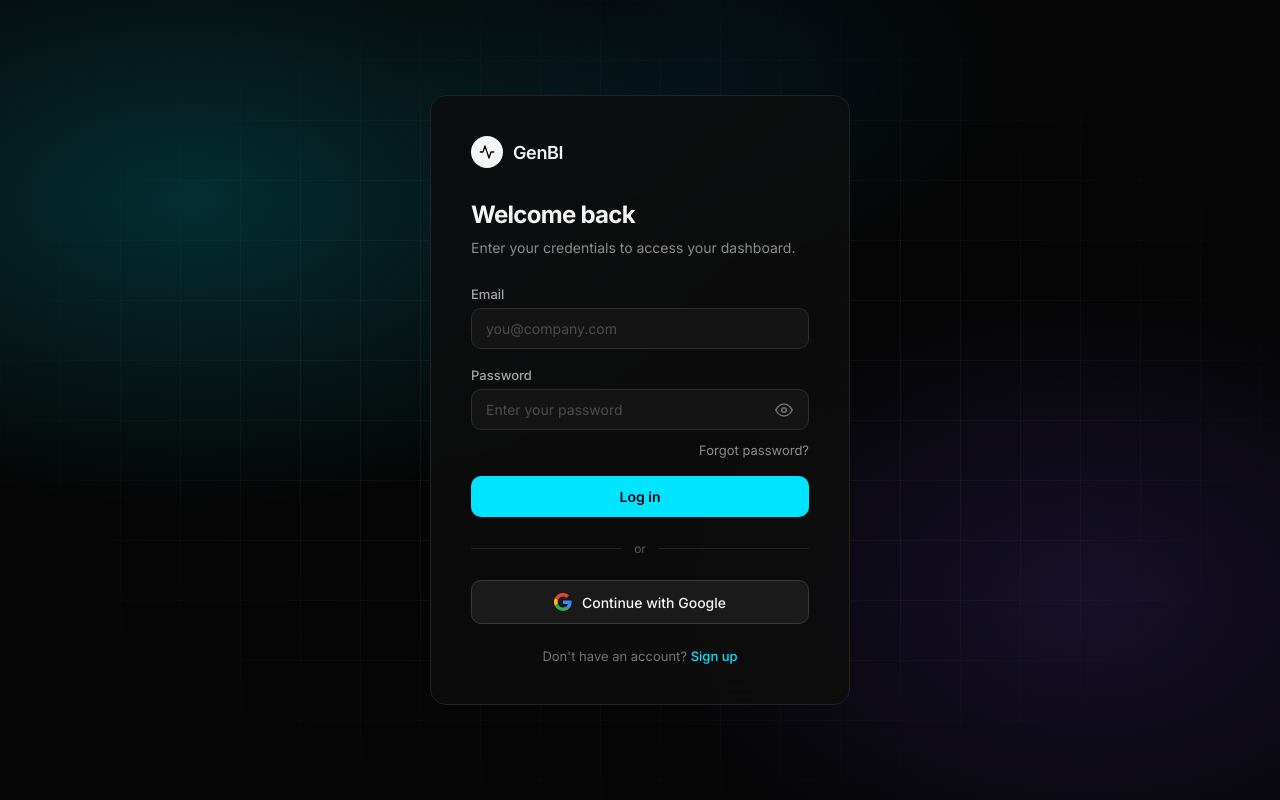
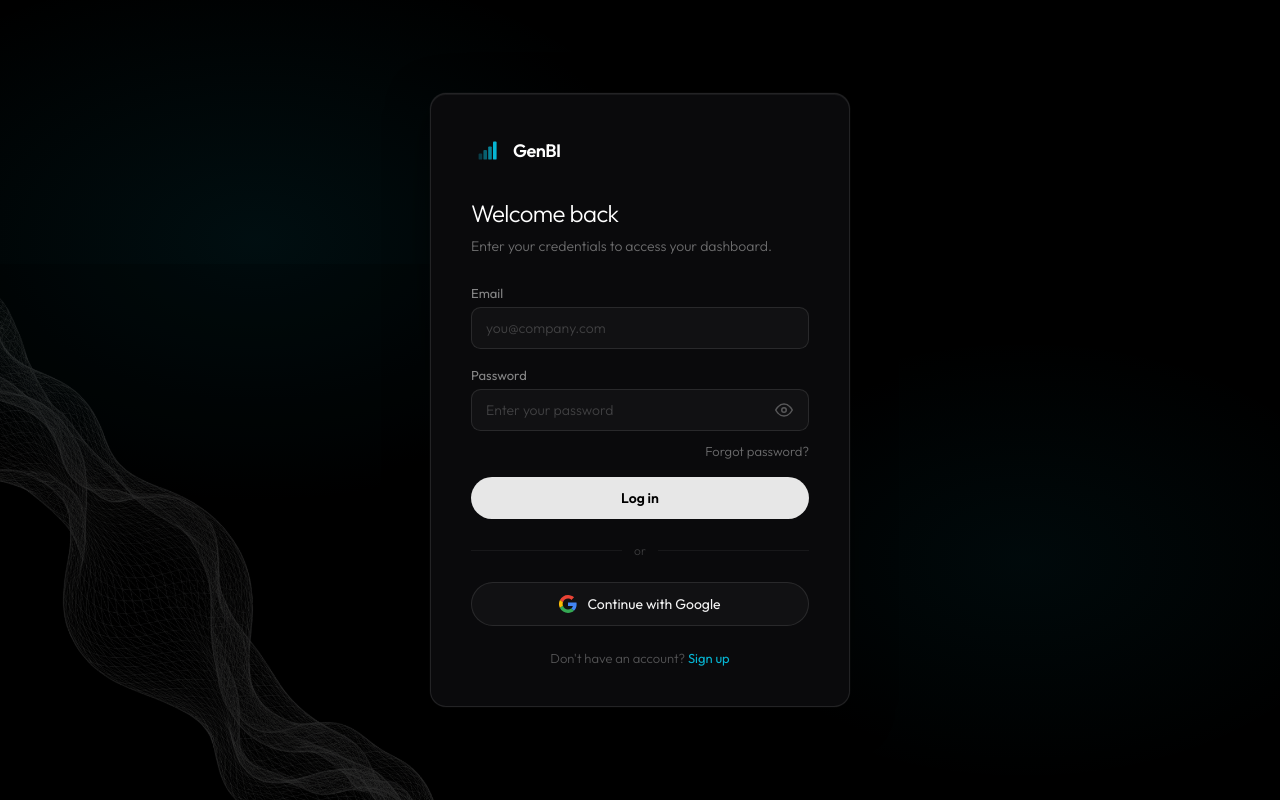
Before and after one commit to TwinAI-inc/GenBI, a Flask app: page /auth/google/callback in a window 1280 px wide. Run offline with Flask 3, Linux system fonts and the light colour scheme; some libraries are stand-ins or nearby versions.

Commit message:
Restyle auth pages to match landing page + fix all links
- auth.css: Outfit font, dark liquid glass card, cyan accents, Growth
  Bars logo, pill-shaped buttons, matching landing page aesthetic
- All 5 auth templates: Outfit font, Growth Bars SVG logo, wave mesh bg
- landing.html: Fix all links to /login, add Sign in nav link, remove
  dead footer links, remove newsletter, add flow section id
- Footer: working links only (Features, How it works, Pricing, Sign in,
  Create account, TwinAI, Contact)

Co-Authored-By: Claude Opus 4.6 (1M context) <noreply@anthropic.com>

```diff
--- a/static/auth.css
+++ b/static/auth.css
@@ -1,70 +1,73 @@
-/* ── GenBI Auth Pages ─────────────────────────────────────────────────────── */
+/* ── GenBI Auth Pages — Matching Landing Page Design ──────────────────────── */
 *,*::before,*::after{box-sizing:border-box;margin:0;padding:0;}
 
 body{
-  font-family:'Inter',system-ui,-apple-system,sans-serif;
-  background:#050505;color:#f5f5f5;
+  font-family:'Outfit',system-ui,-apple-system,sans-serif;
+  background:#000;color:#f5f5f5;
   min-height:100vh;display:flex;align-items:center;justify-content:center;
   -webkit-font-smoothing:antialiased;
   position:relative;overflow:hidden;
 }
+/* Subtle radial glows — matching landing page */
 body::before{
   content:'';position:absolute;inset:0;
   background:
-    radial-gradient(ellipse 60% 55% at 15% 25%, rgba(0,229,255,0.18) 0%, transparent 70%),
-    radial-gradient(ellipse 50% 55% at 85% 75%, rgba(120,80,255,0.15) 0%, transparent 70%),
-    radial-gradient(ellipse 40% 40% at 55% 10%, rgba(0,180,255,0.08) 0%, transparent 60%);
+    radial-gradient(ellipse 50% 50% at 20% 30%, rgba(6,182,212,0.08) 0%, transparent 70%),
+    radial-gradient(ellipse 40% 40% at 80% 70%, rgba(6,182,212,0.05) 0%, transparent 70%);
   pointer-events:none;z-index:0;
 }
-body::after{
-  content:'';position:absolute;inset:0;
-  background-image:
-    linear-gradient(rgba(255,255,255,0.045) 1px, transparent 1px),
-    linear-gradient(90deg, rgba(255,255,255,0.045) 1px, transparent 1px);
-  background-size:60px 60px;
+/* Wave mesh — bottom-left corner like landing page */
+.auth-wave{
+  position:fixed;bottom:-5%;left:-5%;
+  width:45%;height:auto;opacity:0.2;
   pointer-events:none;z-index:0;
-  mask-image:radial-gradient(ellipse at center, black 40%, transparent 80%);
-  -webkit-mask-image:radial-gradient(ellipse at center, black 40%, transparent 80%);
 }
 
-/* ── Card container ─────────────────────────────────────────────────────── */
+/* ── Card container — Liquid Glass ───────────────────────────────────────── */
 .auth-card{
   width:100%;max-width:420px;padding:40px;margin:24px;
-  background:hsl(0 0% 5% / 0.85);backdrop-filter:blur(20px);-webkit-backdrop-filter:blur(20px);
-  border:1px solid hsl(0 0% 14%);
-  border-radius:16px;position:relative;z-index:1;
+  background:#0a0a0c;
+  border:1px solid rgba(255,255,255,0.1);
+  border-radius:1rem;position:relative;z-index:1;
+  /* iOS Liquid Glass */
+  box-shadow:
+    inset 0 1px 0 rgba(255,255,255,0.06),
+    0 8px 40px rgba(0,0,0,0.5),
+    0 0 0 0.5px rgba(255,255,255,0.05);
 }
 
-/* ── Brand ───────────────────────────────────────────────────────────────── */
+/* ── Brand — Growth Bars logo ────────────────────────────────────────────── */
 .auth-brand{display:flex;align-items:center;gap:10px;margin-bottom:32px;}
 .auth-brand-icon{
-  width:32px;height:32px;border-radius:50%;background:#f5f5f5;
+  width:32px;height:32px;border-radius:0;
+  background:transparent;
   display:flex;align-items:center;justify-content:center;
 }
-.auth-brand-icon svg{width:16px;height:16px;}
-.auth-brand-name{font-size:18px;font-weight:600;letter-spacing:-0.02em;}
+.auth-brand-icon svg{width:24px;height:24px;}
+.auth-brand-name{font-size:18px;font-weight:600;letter-spacing:-0.03em;color:#fff;}
 
 /* ── Headings ────────────────────────────────────────────────────────────── */
-.auth-title{font-size:24px;font-weight:700;letter-spacing:-0.03em;margin-bottom:8px;}
-.auth-subtitle{font-size:14px;color:hsl(0 0% 55%);line-height:1.5;margin-bottom:28px;}
+.auth-title{font-size:24px;font-weight:300;letter-spacing:-0.025em;margin-bottom:8px;color:#fff;}
+.auth-subtitle{font-size:14px;font-weight:300;color:rgba(255,255,255,0.4);line-height:1.5;margin-bottom:28px;}
 
 /* ── Form fields ─────────────────────────────────────────────────────────── */
 .form-field{margin-bottom:18px;}
 .form-field label{
-  display:block;font-size:13px;font-weight:500;color:hsl(0 0% 65%);
+  display:block;font-size:13px;font-weight:400;color:rgba(255,255,255,0.5);
   margin-bottom:6px;
 }
 .form-field input{
-  width:100%;padding:11px 14px;font-size:14px;font-family:inherit;
-  background:hsl(0 0% 8%);border:1px solid hsl(0 0% 18%);
-  border-radius:10px;color:#f5f5f5;outline:none;
+  width:100%;padding:11px 14px;font-size:14px;font-family:inherit;font-weight:300;
+  background:rgba(255,255,255,0.03);
+  border:1px solid rgba(255,255,255,0.1);
+  border-radius:0.6rem;color:#f5f5f5;outline:none;
   transition:border-color .2s ease,box-shadow .2s ease;
 }
 .form-field input:focus{
-  border-color:hsl(0 0% 35%);
-  box-shadow:0 0 0 3px hsl(0 0% 15%);
+  border-color:rgba(6,182,212,0.4);
+  box-shadow:0 0 0 3px rgba(6,182,212,0.08);
 }
-.form-field input::placeholder{color:hsl(0 0% 30%);}
+.form-field input::placeholder{color:rgba(255,255,255,0.2);font-weight:300;}
 
 .form-field.error input{border-color:hsl(350 80% 55%);}
 .field-error{font-size:12px;color:hsl(350 80% 60%);margin-top:4px;display:none;}
@@ -73,12 +76,15 @@ body::after{
 /* ── Buttons ─────────────────────────────────────────────────────────────── */
 .auth-submit{
   width:100%;padding:12px;font-size:14px;font-weight:600;font-family:inherit;
-  border:none;border-radius:10px;cursor:pointer;
-  background:#00e5ff;color:#000;
+  border:none;border-radius:5rem;cursor:pointer;
+  background:rgba(255,255,255,0.9);color:#000;
   transition:all .2s ease;margin-top:6px;
   display:flex;align-items:center;justify-content:center;gap:8px;
 }
-.auth-submit:hover:not(:disabled){filter:brightness(1.1);transform:translateY(-1px);box-shadow:0 0 28px rgba(0,229,255,0.18);}
+.auth-submit:hover:not(:disabled){
+  box-shadow:0 0 30px rgba(6,182,212,0.15), 0 8px 24px rgba(0,0,0,0.3);
+  transform:translateY(-1px);
+}
 .auth-submit:disabled{opacity:0.5;cursor:not-allowed;transform:none;filter:none;}
 
 /* Spinner */
@@ -92,26 +98,26 @@ body::after{
 @keyframes spin{to{transform:rotate(360deg);}}
 
 /* ── Links / footer ──────────────────────────────────────────────────────── */
-.auth-footer{text-align:center;margin-top:24px;font-size:13px;color:hsl(0 0% 45%);}
-.auth-footer a{color:#00e5ff;text-decoration:none;font-weight:500;}
+.auth-footer{text-align:center;margin-top:24px;font-size:13px;font-weight:300;color:rgba(255,255,255,0.3);}
+.auth-footer a{color:#06b6d4;text-decoration:none;font-weight:400;}
 .auth-footer a:hover{text-decoration:underline;}
 
 .auth-link-row{display:flex;justify-content:space-between;align-items:center;margin-top:-6px;margin-bottom:18px;}
-.auth-link-row a{font-size:13px;color:hsl(0 0% 55%);text-decoration:none;}
-.auth-link-row a:hover{color:#00e5ff;}
+.auth-link-row a{font-size:13px;font-weight:300;color:rgba(255,255,255,0.4);text-decoration:none;}
+.auth-link-row a:hover{color:#06b6d4;}
 
 /* ── Alert box ───────────────────────────────────────────────────────────── */
 .auth-alert{
-  padding:12px 16px;border-radius:10px;font-size:13px;line-height:1.5;
+  padding:12px 16px;border-radius:0.6rem;font-size:13px;font-weight:300;line-height:1.5;
   margin-bottom:20px;display:none;
 }
 .auth-alert.error{
-  display:block;background:hsl(350 80% 55% / 0.1);
-  border:1px solid hsl(350 80% 55% / 0.25);color:hsl(350 80% 70%);
+  display:block;background:rgba(225,29,72,0.08);
+  border:1px solid rgba(225,29,72,0.2);color:hsl(350 80% 70%);
 }
 .auth-alert.success{
-  display:block;background:hsl(150 60% 40% / 0.1);
-  border:1px solid hsl(150 60% 40% / 0.25);color:hsl(150 60% 65%);
+  display:block;background:rgba(5,150,105,0.08);
+  border:1px solid rgba(5,150,105,0.2);color:hsl(150 60% 65%);
 }
 
 /* ── Password toggle ─────────────────────────────────────────────────────── */
@@ -119,62 +125,57 @@ body::after{
 .password-wrap input{padding-right:44px;}
 .password-toggle{
   position:absolute;right:12px;top:50%;transform:translateY(-50%);
-  background:none;border:none;color:hsl(0 0% 45%);cursor:pointer;
+  background:none;border:none;color:rgba(255,255,255,0.3);cursor:pointer;
   padding:4px;display:flex;align-items:center;
 }
-.password-toggle:hover{color:hsl(0 0% 70%);}
+.password-toggle:hover{color:rgba(255,255,255,0.6);}
 
 /* ── Divider ─────────────────────────────────────────────────────────────── */
 .auth-divider{
   display:flex;align-items:center;gap:12px;margin:24px 0;
-  font-size:12px;color:hsl(0 0% 35%);
+  font-size:12px;font-weight:300;color:rgba(255,255,255,0.2);
 }
 .auth-divider::before,.auth-divider::after{
-  content:'';flex:1;height:1px;background:hsl(0 0% 14%);
+  content:'';flex:1;height:1px;background:rgba(255,255,255,0.06);
 }
 
 /* ── Password strength meter ─────────────────────────────────────────────── */
-.strength-meter{height:3px;border-radius:2px;background:hsl(0 0% 12%);margin-top:8px;overflow:hidden;}
+.strength-meter{height:3px;border-radius:2px;background:rgba(255,255,255,0.06);margin-top:8px;overflow:hidden;}
 .strength-meter-fill{height:100%;border-radius:2px;transition:width .3s ease,background .3s ease;width:0;}
-.strength-text{font-size:11px;margin-top:4px;color:hsl(0 0% 45%);}
+.strength-text{font-size:11px;font-weight:300;margin-top:4px;color:rgba(255,255,255,0.3);}
 
 /* ── Google button ───────────────────────────────────────────────────────── */
 .google-btn{
-  width:100%;padding:12px;font-size:14px;font-weight:500;font-family:inherit;
-  border:1px solid hsl(0 0% 22%);border-radius:10px;cursor:pointer;
-  background:hsl(0 0% 10%);color:#f5f5f5;
+  width:100%;padding:12px;font-size:14px;font-weight:400;font-family:inherit;
+  border:1px solid rgba(255,255,255,0.1);border-radius:5rem;cursor:pointer;
+  background:rgba(255,255,255,0.03);color:#f5f5f5;
   display:flex;align-items:center;justify-content:center;gap:10px;
   transition:all .2s ease;
 }
-.google-btn:hover{background:hsl(0 0% 14%);border-color:hsl(0 0% 30%);}
+.google-btn:hover{
+  background:rgba(255,255,255,0.06);
+  border-color:rgba(255,255,255,0.18);
+}
 .google-btn svg{flex-shrink:0;}
 
 /* ── OTP input ──────────────────────────────────────────────────────────── */
 .otp-input{
-  text-align:center;font-size:28px !important;font-weight:600;
+  text-align:center;font-size:28px !important;font-weight:400;
   letter-spacing:12px;padding:14px !important;
 }
-.otp-input::placeholder{letter-spacing:8px;font-size:22px;font-weight:400;}
+.otp-input::placeholder{letter-spacing:8px;font-size:22px;font-weight:300;}
 
 /* ── Light theme ─────────────────────────────────────────────────────────── */
 body.theme-light{background:#f8f9fa;color:#1a1a2e;}
 body.theme-light::before{
   background:
     radial-gradient(ellipse 60% 55% at 15% 25%, rgba(8,145,178,0.06) 0%, transparent 70%),
-    radial-gradient(ellipse 50% 55% at 85% 75%, rgba(124,58,237,0.04) 0%, transparent 70%),
-    radial-gradient(ellipse 40% 40% at 55% 10%, rgba(8,145,178,0.03) 0%, transparent 60%);
-}
-body.theme-light::after{
-  background-image:
-    linear-gradient(rgba(0,0,0,0.03) 1px, transparent 1px),
-    linear-gradient(90deg, rgba(0,0,0,0.03) 1px, transparent 1px);
+    radial-gradient(ellipse 50% 55% at 85% 75%, rgba(124,58,237,0.04) 0%, transparent 70%);
 }
 body.theme-light .auth-card{
   background:rgba(255,255,255,0.9);border-color:rgba(0,0,0,0.08);
   box-shadow:0 8px 32px rgba(0,0,0,0.08);
 }
-body.theme-light .auth-brand-icon{background:#1a1a2e;}
-body.theme-light .auth-brand-icon svg{stroke:#fff;}
 body.theme-light .auth-brand-name{color:#1a1a2e;}
 body.theme-light .auth-title{color:#1a1a2e;}
 body.theme-light .auth-subtitle{color:#555770;}
@@ -183,14 +184,14 @@ body.theme-light .form-field input{
   background:#fff;border-color:rgba(0,0,0,0.12);color:#1a1a2e;
 }
 body.theme-light .form-field input:focus{
-  border-color:rgba(0,0,0,0.25);box-shadow:0 0 0 3px rgba(0,0,0,0.05);
+  border-color:rgba(8,145,178,0.4);box-shadow:0 0 0 3px rgba(8,145,178,0.08);
 }
 body.theme-light .form-field input::placeholder{color:#999;}
 body.theme-light .auth-submit{background:#1a1a2e;color:#fff;}
 body.theme-light .auth-submit:hover:not(:disabled){box-shadow:0 4px 16px rgba(0,0,0,0.15);}
 body.theme-light .spinner{border-top-color:#fff;}
 body.theme-light .auth-footer{color:#777;}
-body.theme-light .auth-footer a{color:#0891b2;font-weight:600;}
+body.theme-light .auth-footer a{color:#0891b2;font-weight:500;}
 body.theme-light .auth-link-row a{color:#777;}
 body.theme-light .auth-link-row a:hover{color:#0891b2;}
 body.theme-light .auth-alert.error{background:rgba(225,29,72,0.06);border-color:rgba(225,29,72,0.15);color:#be123c;}
--- a/templates/forgot_password.html
+++ b/templates/forgot_password.html
@@ -5,16 +5,17 @@
 <meta name="viewport" content="width=device-width, initial-scale=1.0">
 <title>Forgot password — GenBI</title>
 <link rel="preconnect" href="https://fonts.googleapis.com">
-<link href="https://fonts.googleapis.com/css2?family=Inter:wght@300;400;500;600;700&display=swap" rel="stylesheet">
+<link href="https://fonts.googleapis.com/css2?family=Outfit:wght@100..900&display=swap" rel="stylesheet">
 <link rel="stylesheet" href="/static/auth.css">
 </head>
 <body>
 <script>try{if(localStorage.getItem('genbi-theme')==='light')document.body.classList.add('theme-light');}catch(e){}</script>
 
+<img src="/public/images/wave-mesh.png" alt="" class="auth-wave">
 <div class="auth-card">
   <div class="auth-brand">
     <div class="auth-brand-icon">
-      <svg viewBox="0 0 24 24" fill="none" stroke="#050505" stroke-width="2" stroke-linecap="round" stroke-linejoin="round"><path d="M22 12h-4l-3 9L9 3l-3 9H2"/></svg>
+      <svg width="24" height="24" viewBox="0 0 40 40" fill="none"><rect x="6" y="26" width="6" height="10" rx="1.5" fill="#06b6d4" opacity="0.3"/><rect x="14" y="20" width="6" height="16" rx="1.5" fill="#06b6d4" opacity="0.5"/><rect x="22" y="14" width="6" height="22" rx="1.5" fill="#06b6d4" opacity="0.7"/><rect x="30" y="6" width="6" height="30" rx="1.5" fill="#06b6d4"/></svg>
     </div>
     <span class="auth-brand-name">GenBI</span>
   </div>
--- a/templates/login.html
+++ b/templates/login.html
@@ -5,17 +5,23 @@
 <meta name="viewport" content="width=device-width, initial-scale=1.0">
 <title>Log in — GenBI</title>
 <link rel="preconnect" href="https://fonts.googleapis.com">
-<link href="https://fonts.googleapis.com/css2?family=Inter:wght@300;400;500;600;700&display=swap" rel="stylesheet">
+<link href="https://fonts.googleapis.com/css2?family=Outfit:wght@100..900&display=swap" rel="stylesheet">
 <link rel="stylesheet" href="/static/auth.css">
 <meta name="google-client-id" content="1058293102896-e6l6t34gj9tnuf0ssq93cl35jc2hl5sa.apps.googleusercontent.com">
 </head>
 <body>
 <script>try{if(localStorage.getItem('genbi-theme')==='light')document.body.classList.add('theme-light');}catch(e){}</script>
 
+<img src="/public/images/wave-mesh.png" alt="" class="auth-wave">
 <div class="auth-card">
   <div class="auth-brand">
     <div class="auth-brand-icon">
-      <svg viewBox="0 0 24 24" fill="none" stroke="#050505" stroke-width="2" stroke-linecap="round" stroke-linejoin="round"><path d="M22 12h-4l-3 9L9 3l-3 9H2"/></svg>
+      <svg width="24" height="24" viewBox="0 0 40 40" fill="none">
+        <rect x="6" y="26" width="6" height="10" rx="1.5" fill="#06b6d4" opacity="0.3"/>
+        <rect x="14" y="20" width="6" height="16" rx="1.5" fill="#06b6d4" opacity="0.5"/>
+        <rect x="22" y="14" width="6" height="22" rx="1.5" fill="#06b6d4" opacity="0.7"/>
+        <rect x="30" y="6" width="6" height="30" rx="1.5" fill="#06b6d4"/>
+      </svg>
     </div>
     <span class="auth-brand-name">GenBI</span>
   </div>
--- a/templates/reset_password.html
+++ b/templates/reset_password.html
@@ -5,16 +5,17 @@
 <meta name="viewport" content="width=device-width, initial-scale=1.0">
 <title>Reset password — GenBI</title>
 <link rel="preconnect" href="https://fonts.googleapis.com">
-<link href="https://fonts.googleapis.com/css2?family=Inter:wght@300;400;500;600;700&display=swap" rel="stylesheet">
+<link href="https://fonts.googleapis.com/css2?family=Outfit:wght@100..900&display=swap" rel="stylesheet">
 <link rel="stylesheet" href="/static/auth.css">
 </head>
 <body>
 <script>try{if(localStorage.getItem('genbi-theme')==='light')document.body.classList.add('theme-light');}catch(e){}</script>
 
+<img src="/public/images/wave-mesh.png" alt="" class="auth-wave">
 <div class="auth-card">
   <div class="auth-brand">
     <div class="auth-brand-icon">
-      <svg viewBox="0 0 24 24" fill="none" stroke="#050505" stroke-width="2" stroke-linecap="round" stroke-linejoin="round"><path d="M22 12h-4l-3 9L9 3l-3 9H2"/></svg>
+      <svg width="24" height="24" viewBox="0 0 40 40" fill="none"><rect x="6" y="26" width="6" height="10" rx="1.5" fill="#06b6d4" opacity="0.3"/><rect x="14" y="20" width="6" height="16" rx="1.5" fill="#06b6d4" opacity="0.5"/><rect x="22" y="14" width="6" height="22" rx="1.5" fill="#06b6d4" opacity="0.7"/><rect x="30" y="6" width="6" height="30" rx="1.5" fill="#06b6d4"/></svg>
     </div>
     <span class="auth-brand-name">GenBI</span>
   </div>
--- a/templates/verify_email.html
+++ b/templates/verify_email.html
@@ -5,16 +5,17 @@
 <meta name="viewport" content="width=device-width, initial-scale=1.0">
 <title>Verify email — GenBI</title>
 <link rel="preconnect" href="https://fonts.googleapis.com">
-<link href="https://fonts.googleapis.com/css2?family=Inter:wght@300;400;500;600;700&display=swap" rel="stylesheet">
+<link href="https://fonts.googleapis.com/css2?family=Outfit:wght@100..900&display=swap" rel="stylesheet">
 <link rel="stylesheet" href="/static/auth.css">
 </head>
 <body>
 <script>try{if(localStorage.getItem('genbi-theme')==='light')document.body.classList.add('theme-light');}catch(e){}</script>
 
+<img src="/public/images/wave-mesh.png" alt="" class="auth-wave">
 <div class="auth-card">
   <div class="auth-brand">
     <div class="auth-brand-icon">
-      <svg viewBox="0 0 24 24" fill="none" stroke="#050505" stroke-width="2" stroke-linecap="round" stroke-linejoin="round"><path d="M22 12h-4l-3 9L9 3l-3 9H2"/></svg>
+      <svg width="24" height="24" viewBox="0 0 40 40" fill="none"><rect x="6" y="26" width="6" height="10" rx="1.5" fill="#06b6d4" opacity="0.3"/><rect x="14" y="20" width="6" height="16" rx="1.5" fill="#06b6d4" opacity="0.5"/><rect x="22" y="14" width="6" height="22" rx="1.5" fill="#06b6d4" opacity="0.7"/><rect x="30" y="6" width="6" height="30" rx="1.5" fill="#06b6d4"/></svg>
     </div>
     <span class="auth-brand-name">GenBI</span>
   </div>
```
Also changed, not shown: landing.html (+22 -23 lines), templates/signup.html (+8 -2 lines).
